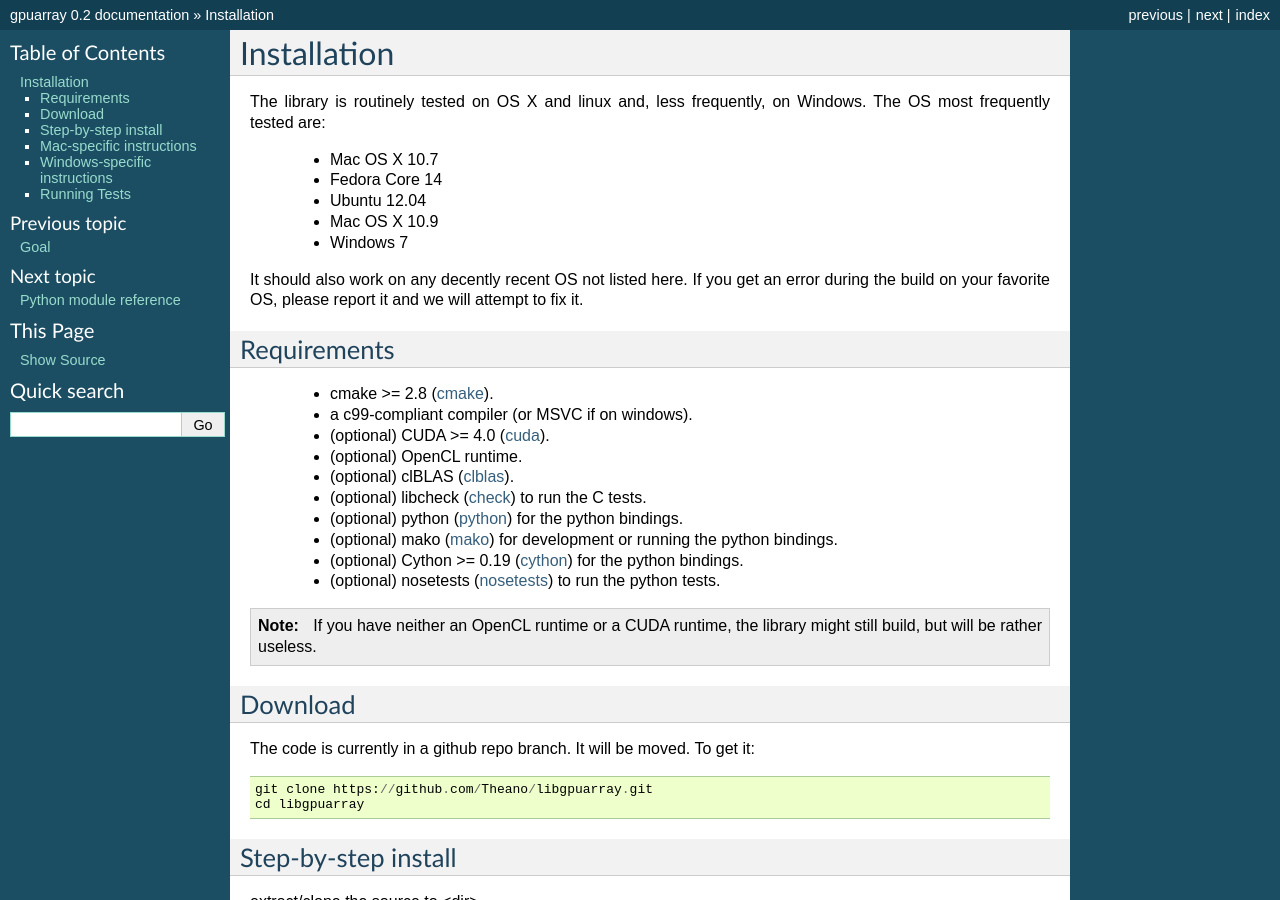
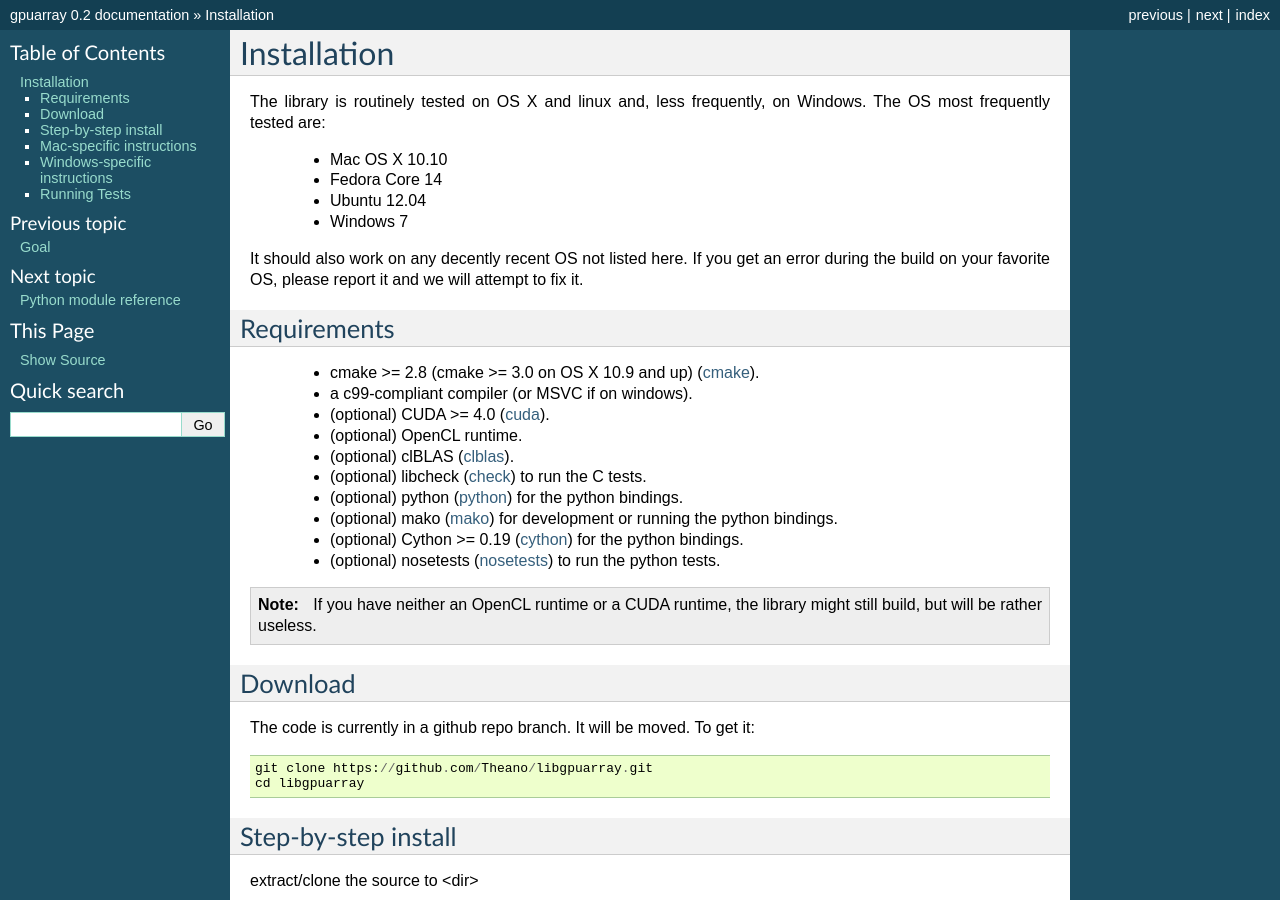
Before and after one commit to Theano/libgpuarray, a Sphinx documentation site: the page built from doc/installation.rst, in a window 1280 px wide and 900 px high. Built offline with Sphinx 7.4.7, drawn with Linux system fonts in a browser that asks for light colours.

Commit message:
Update the cmake requirement for OS X since we've had a couple of reports about this.

```diff
--- a/doc/installation.rst
+++ b/doc/installation.rst
@@ -4,10 +4,9 @@ Installation
 The library is routinely tested on OS X and linux and, less
 frequently, on Windows.  The OS most frequently tested are:
 
- - Mac OS X 10.7
+ - Mac OS X 10.10
  - Fedora Core 14
  - Ubuntu 12.04
- - Mac OS X 10.9
  - Windows 7
 
 It should also work on any decently recent OS not listed here. If you
@@ -17,7 +16,7 @@ and we will attempt to fix it.
 Requirements
 ------------
 
- - cmake >= 2.8 (cmake_).
+ - cmake >= 2.8 (cmake >= 3.0 on OS X 10.9 and up) (cmake_).
  - a c99-compliant compiler (or MSVC if on windows).
  - (optional) CUDA >= 4.0 (cuda_).
  - (optional) OpenCL runtime.
```
